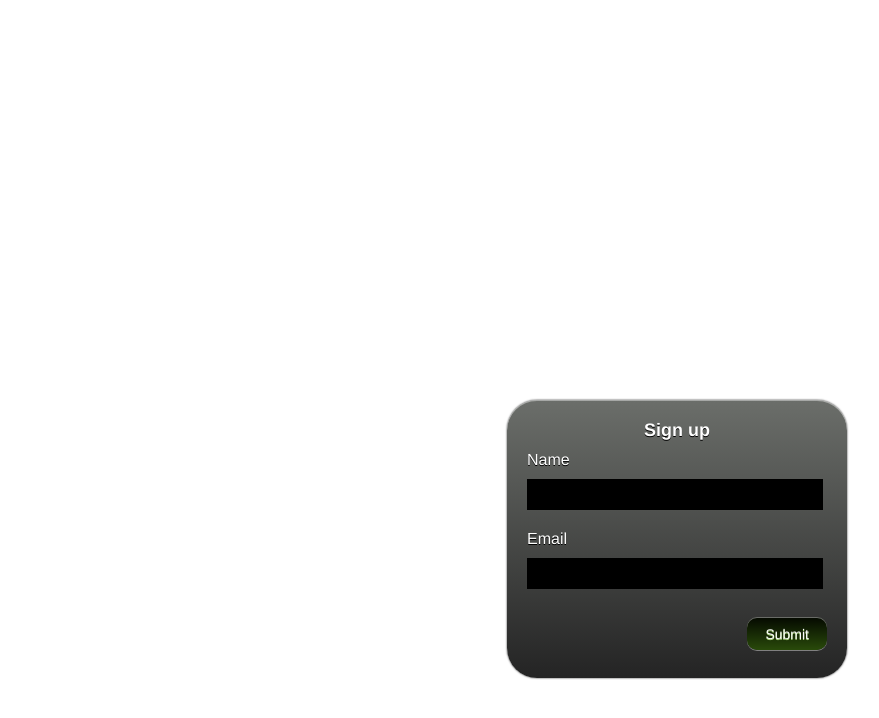
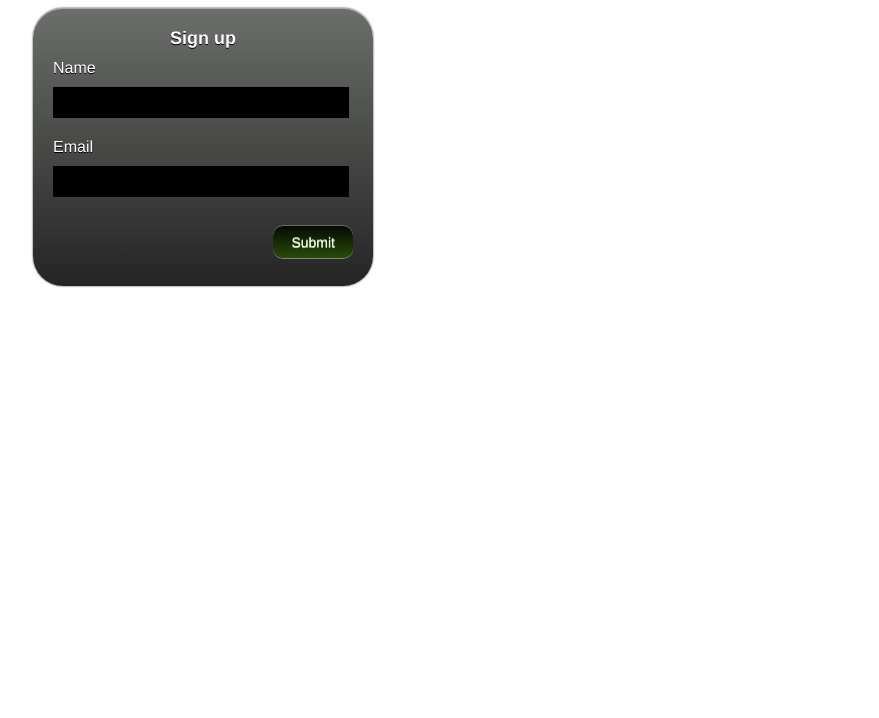
Before and after one commit to kusha-b-k/signup, a plain HTML site: page index.html in a window 1280 px wide. Shown: the whole page, without its empty margins (133-1012 px from the left). Drawn offline with Linux system fonts and the light colour scheme.

Commit message:
Update index.html

```diff
--- a/index.html
+++ b/index.html
@@ -15,7 +15,7 @@
 
   <body>
     <div style="margin:0 auto;width:75%;text-align:left">
-         <form class="form-container form-position">
+         <form class="form-container">
         <div class="form-title"><h2>Sign up</h2></div>
         <div class="form-title">Name</div>
         <input class="form-field" type="text" name="firstname" /><br />
```
